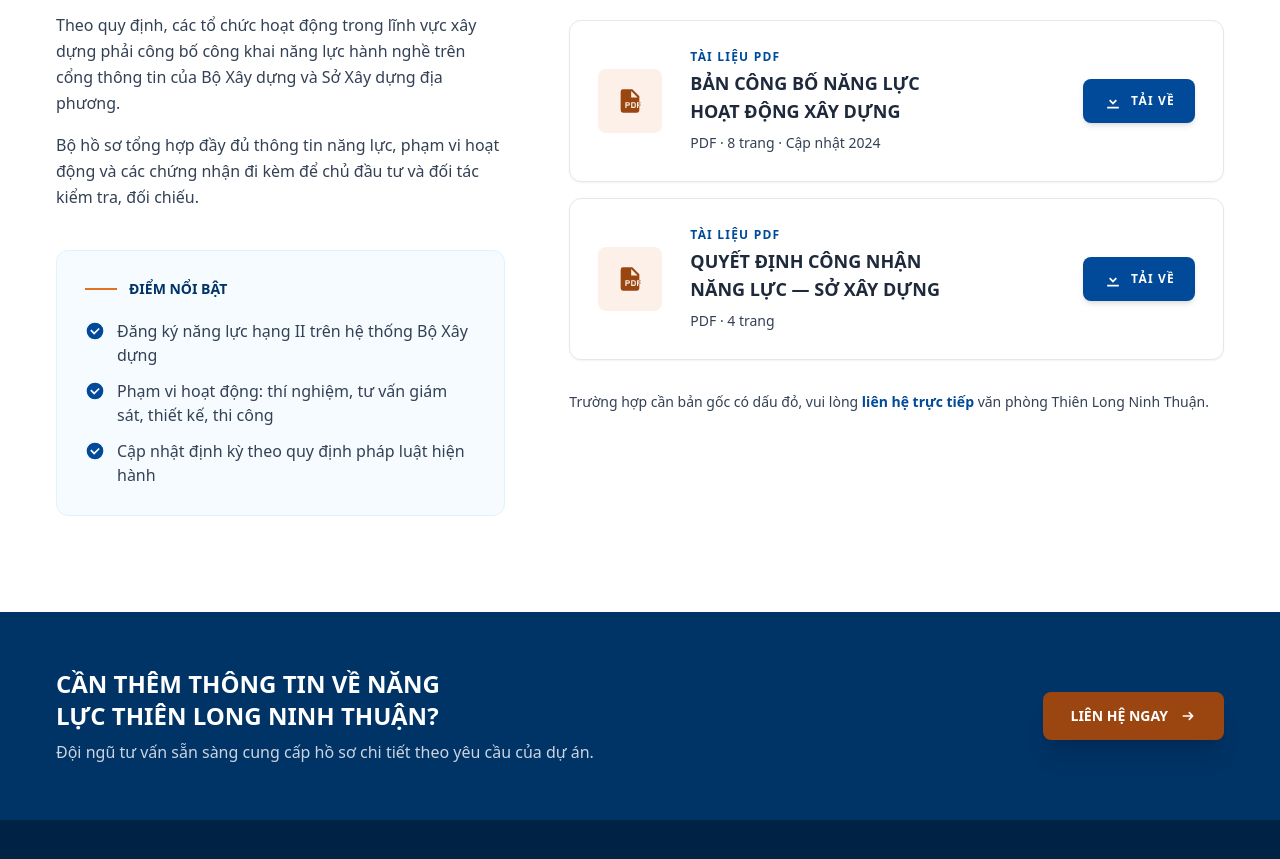
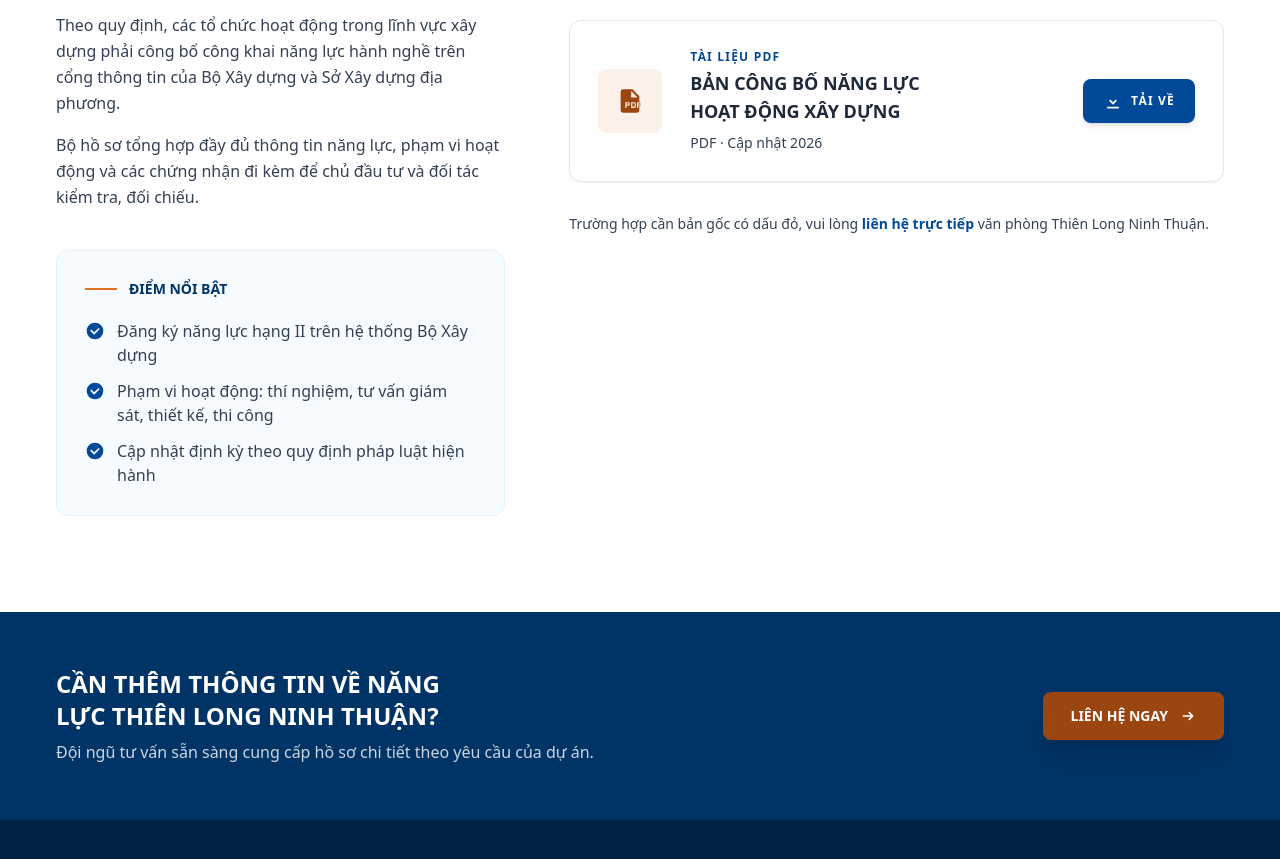
Before and after one commit to endsha/thienlongnt-landingpage, a React (Vite) app: page /thu-vien/cong-bo-nang-luc in a window 1280 px wide. Shown: the part 840-1699 px from the top of the page. Built offline with nearby package versions, Linux system fonts and the light colour scheme; a web font is replaced by a local one.

Commit message:
feat: update docs

```diff
--- a/src/data/navigation.js
+++ b/src/data/navigation.js
@@ -8,6 +8,7 @@
       {
         label: 'Bản công bố thông tin năng lực hoạt động thí nghiệm',
         path: '/thu-vien/cong-bo-nang-luc',
+        //https://drive.google.com/file/d/1vLqHgbvOh2c9hQ3Fsrhu3jSmccDnRMOM/view?usp=sharing
       },
       // {
       //   label: 'Giấy chứng nhận đủ điều kiện hoạt động thí nghiệm',
--- a/src/pages/library/CapacityDeclaration.jsx
+++ b/src/pages/library/CapacityDeclaration.jsx
@@ -19,14 +19,14 @@
       documents={[
         {
           title: 'Bản công bố năng lực hoạt động xây dựng',
-          meta: 'PDF · 8 trang · Cập nhật 2024',
-          url: '/library/cong-bo-nang-luc.pdf',
+          meta: 'PDF · Cập nhật 2026',
+          url: 'https://drive.google.com/file/d/1vLqHgbvOh2c9hQ3Fsrhu3jSmccDnRMOM/view?usp=sharing',
         },
-        {
-          title: 'Quyết định công nhận năng lực — Sở Xây dựng',
-          meta: 'PDF · 4 trang',
-          url: '/library/quyet-dinh-cong-nhan.pdf',
-        },
+        // {
+        //   title: 'Quyết định công nhận năng lực — Sở Xây dựng',
+        //   meta: 'PDF · 4 trang',
+        //   url: '/library/quyet-dinh-cong-nhan.pdf',
+        // },
       ]}
     />
   );
```
